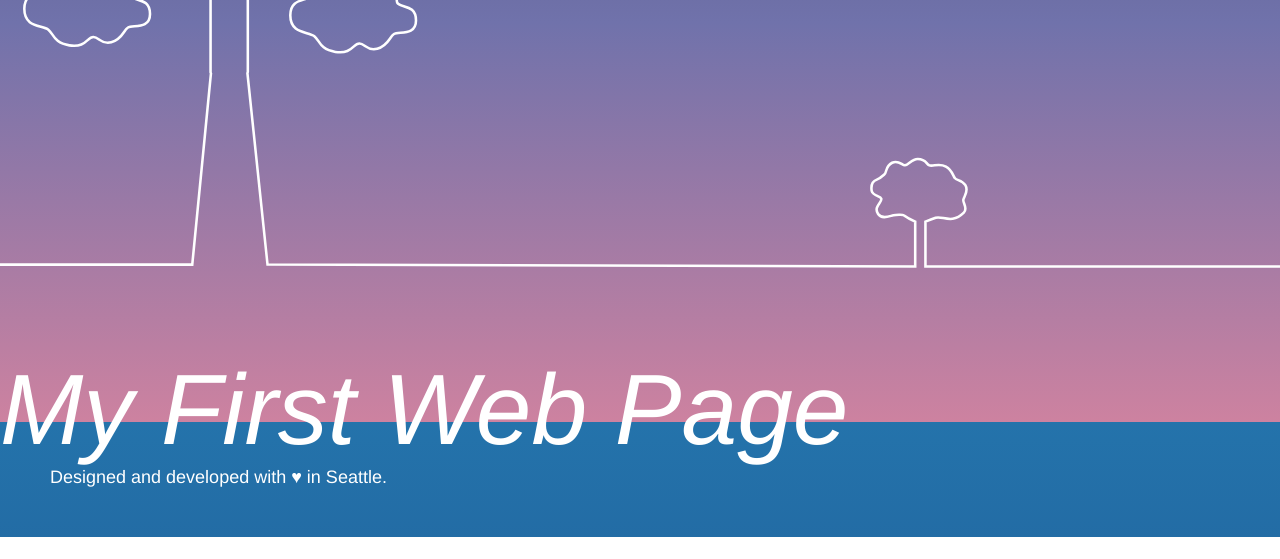
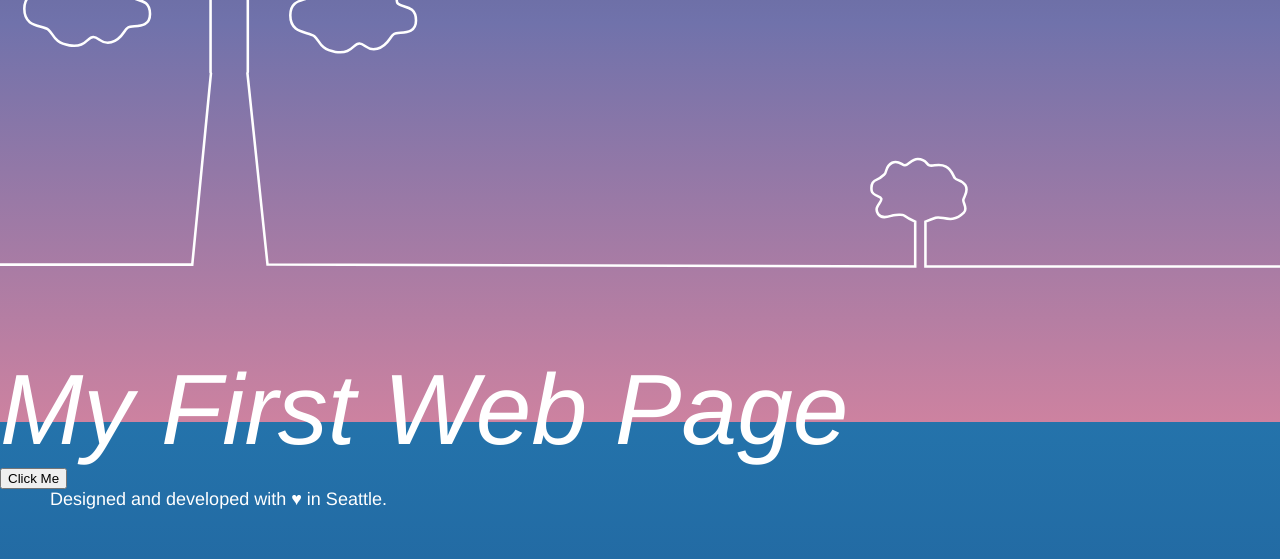
Before and after one commit to manjulive89/FirstProject, a plain HTML site: page webpage/index.html in a window 1280 px wide. Shown: the part 378-937 px from the top of the page. Before the commit the page ends 915 px from the top, so only its background shows below. Drawn offline with Linux system fonts and the light colour scheme.

Commit message:
Button Is created

```diff
--- a/webpage/index.html
+++ b/webpage/index.html
@@ -67,7 +67,9 @@
         <div>
             <p style="font-size: 100px;font-style: italic;"> My First Web Page</p>
         </div>
-
+        <div>
+            <input type="button" value="Click Me">
+        </div>
     <footer>
         <p class="footer-contents">Designed and developed with
             <a href="https://aws.amazon.com/careers/devtools-jobs/">♥</a> in Seattle.
```
